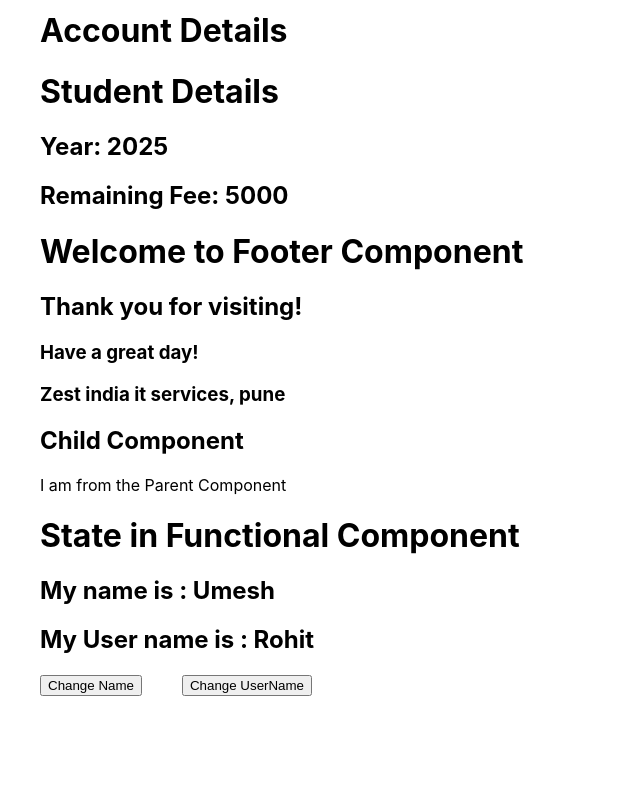
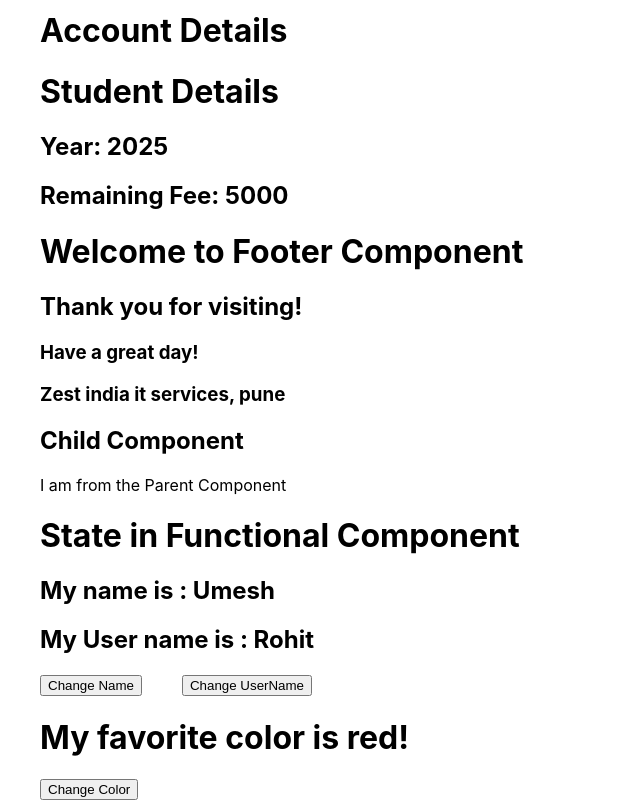
Before and after one commit to rohitware/ReactLearning, a React (Create React App) app: page / in a window 1280 px wide. Shown: the part 1087-1887 px from the top of the page, without its empty margins (0-640 px from the left). Before the commit the page ends 1783 px from the top, so only its background shows below. Built offline with nearby package versions, Linux system fonts and the light colour scheme.

Commit message:
Learning useState

```diff
--- a/src/App.js
+++ b/src/App.js
@@ -11,6 +11,7 @@ import Body2 from './propsInReact/Body2';
 import Header from './propsInReact/Header';
 import Footer from './propsInReact/Footer';
 import Account from './propsInReact/Account';
+import FavoriteColor from './StateInReact/FavoriteColor';
 
 function App() {
   const message = "I am from the Parent Component";
@@ -35,6 +36,8 @@ function App() {
       <Child greeting={message} />
 
       <StateInFuncComp />
+
+      <FavoriteColor/>
     </>
   );
 }
--- /dev/null
+++ b/src/StateInReact/FavoriteColor.jsx
@@ -0,0 +1,23 @@
+import { useState } from "react";
+
+function FavoriteColor() {
+
+    const [color, setColor] = useState("red");   //Initialize state
+
+    const changeColor = () => {
+        setColor("Blue");
+    };
+
+    return (
+        <>
+            <h1> My favorite color is {color}!</h1>
+            {/* <button type=" button" onClick={() => setColor("Blue")}>Change Color</button> */}
+
+            <button type="button" onClick={changeColor}>
+                Change Color
+            </button>
+        </>
+    );
+}
+
+export default FavoriteColor;
```
